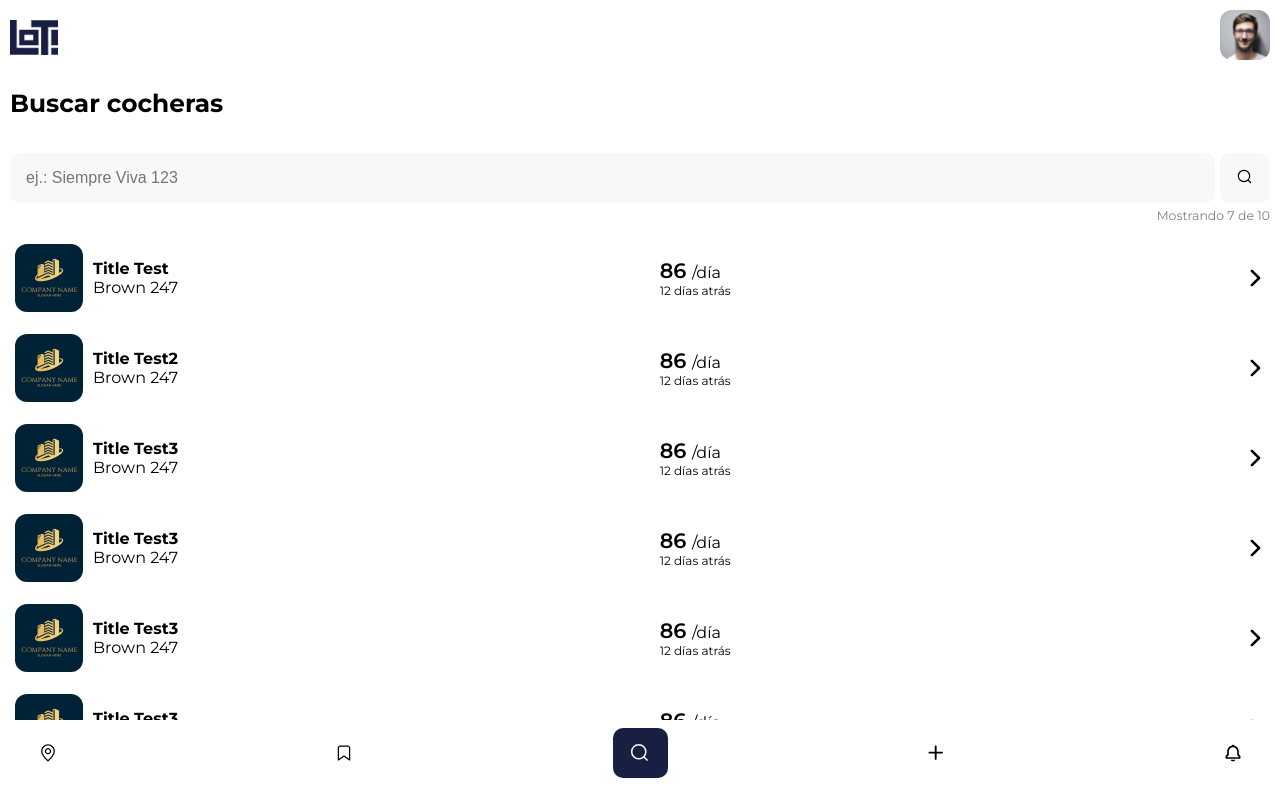
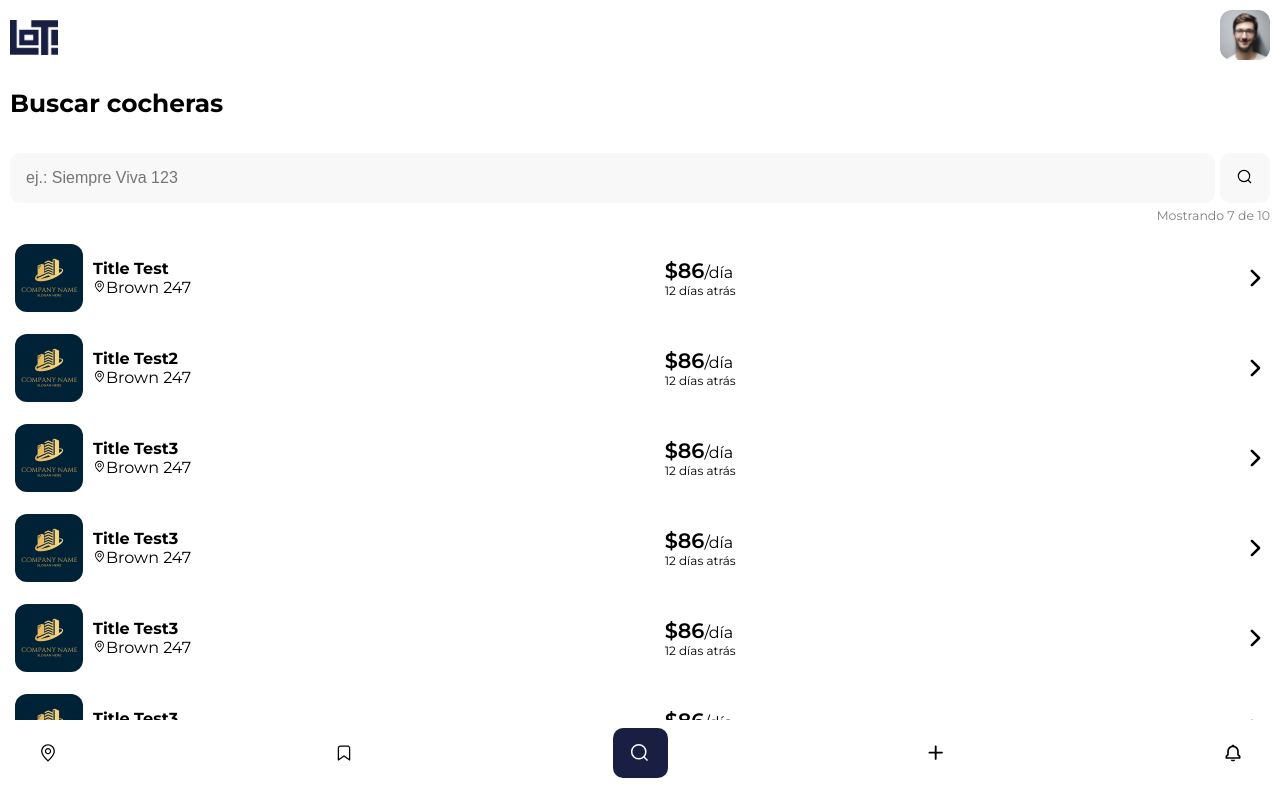
Before and after one commit to mocca-dev/lot, a React (Create React App) app: page / in a window 1280 px wide. Built offline with nearby package versions, Linux system fonts and the light colour scheme.

Commit message:
$ symbol to lot price addition

```diff
--- a/src/components/LotList/LotList.css
+++ b/src/components/LotList/LotList.css
@@ -47,6 +47,6 @@
 
 .result-container .right-arrow {
   height: 20px;
-  padding-right: 20px;
+  padding-right: 10px;
   transform: rotate(180deg);
 }
--- a/src/components/LotList/LotList.js
+++ b/src/components/LotList/LotList.js
@@ -13,11 +13,15 @@ const LotList = ({ list }) => {
           />
           <span className="result-detail">
             <strong>{result.title}</strong>
-            <span>{result.address}</span>
+            <span>
+              <img src="/icons/map.svg" height="13px" alt="" />
+              {result.address}
+            </span>
           </span>
           <span className="result-price">
             <span>
-              {result.price} <span className="frecuency">/día</span>
+              ${result.price}
+              <span className="frecuency">/día</span>
             </span>
             <span className="since">{result.since} días atrás</span>
           </span>
```
